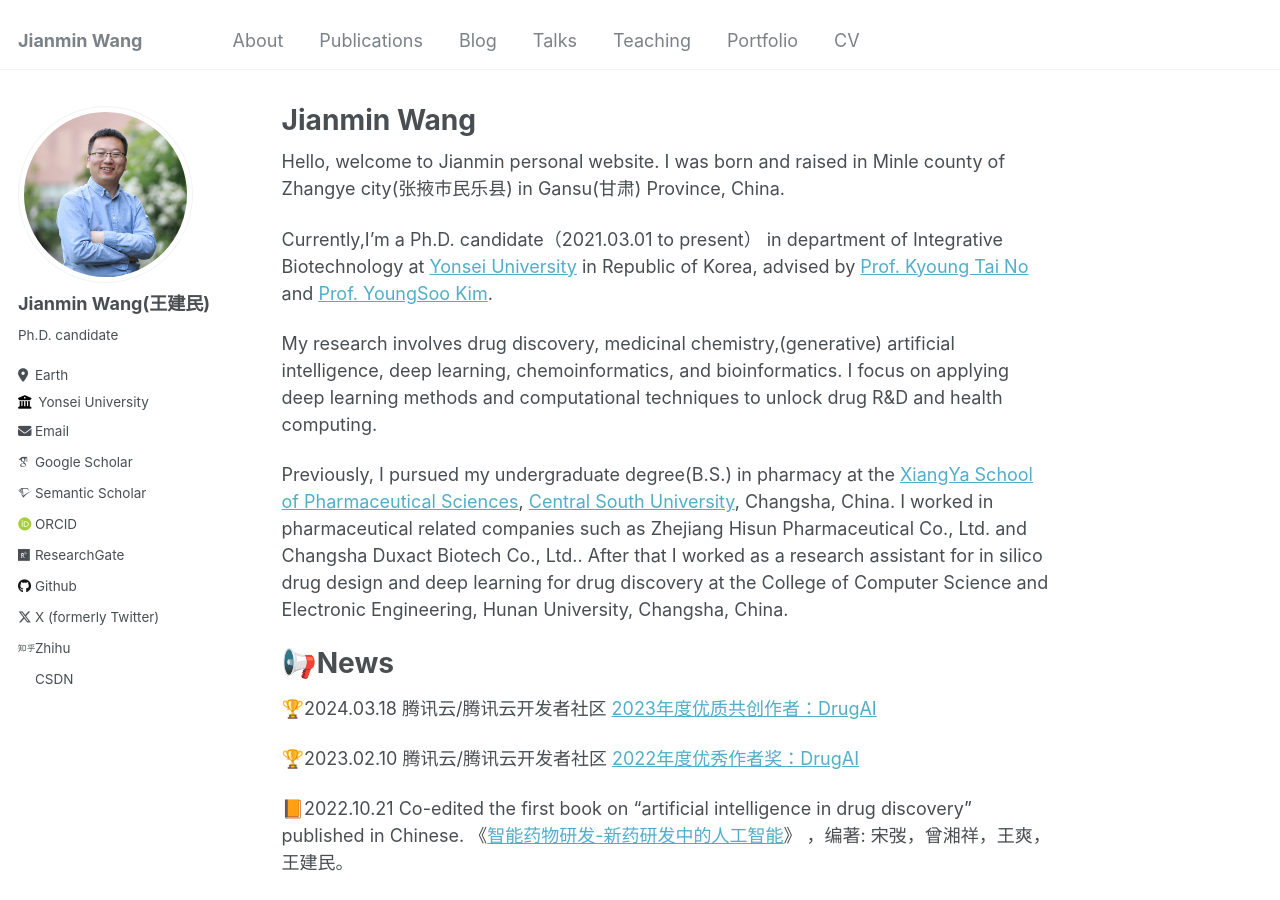
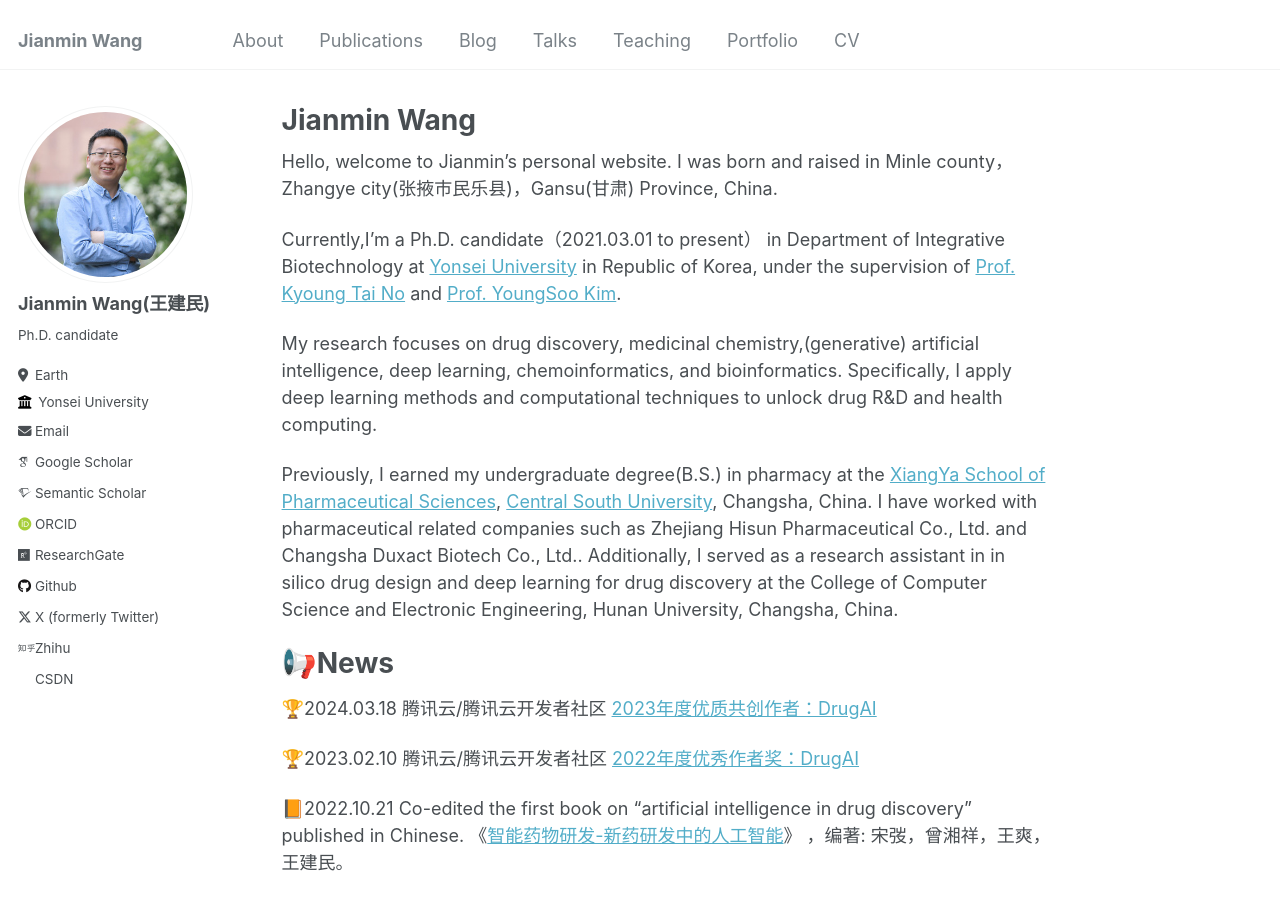
Before and after one commit to Jianmin2drugai/Jianmin2drugai.github.io, a Jekyll site: the page built from _pages/about.md, in a window 1280 px wide and 900 px high. Built offline with Jekyll 4.4.1, drawn with Linux system fonts in a browser that asks for light colours; some web fonts are replaced.

Commit message:
Update about.md

```diff
--- a/_pages/about.md
+++ b/_pages/about.md
@@ -7,13 +7,13 @@ redirect_from:
   - /about.html
 ---
 
-Hello, welcome to Jianmin personal website. I was born and raised in Minle county of Zhangye city(张掖市民乐县) in Gansu(甘肃) Province, China.
+Hello, welcome to Jianmin's personal website. I was born and raised in Minle county，Zhangye city(张掖市民乐县)，Gansu(甘肃) Province, China.
 
-Currently,I'm a Ph.D. candidate（2021.03.01 to present） in department of Integrative Biotechnology at <a href="https://www.yonsei.ac.kr/en_sc/">Yonsei University</a> in Republic of Korea, advised by <a href="https://www.csblab.or.kr/">Prof. Kyoung Tai No</a> and <a href="https://chembio.yonsei.ac.kr/">Prof. YoungSoo Kim</a>.
+Currently,I'm a Ph.D. candidate（2021.03.01 to present） in Department of Integrative Biotechnology at <a href="https://www.yonsei.ac.kr/en_sc/">Yonsei University</a> in Republic of Korea, under the supervision of <a href="https://www.csblab.or.kr/">Prof. Kyoung Tai No</a> and <a href="https://chembio.yonsei.ac.kr/">Prof. YoungSoo Kim</a>.
 
-My research involves drug discovery, medicinal chemistry,(generative) artificial intelligence, deep learning, chemoinformatics, and bioinformatics. I focus on applying deep learning methods and computational techniques to unlock drug R&D and health computing.
+My research focuses on drug discovery, medicinal chemistry,(generative) artificial intelligence, deep learning, chemoinformatics, and bioinformatics. Specifically, I apply deep learning methods and computational techniques to unlock drug R&D and health computing.
 
-Previously, I pursued my undergraduate degree(B.S.) in pharmacy at the <a href="https://yxy.csu.edu.cn/">XiangYa School of Pharmaceutical Sciences</a>, <a href="https://www.csu.edu.cn/">Central South University</a>, Changsha, China. I worked in pharmaceutical related companies such as Zhejiang Hisun Pharmaceutical Co., Ltd. and Changsha Duxact Biotech Co., Ltd.. After that I worked as a research assistant for in silico drug design and deep learning for drug discovery at the College of Computer Science and Electronic Engineering, Hunan University, Changsha, China.
+Previously, I earned my undergraduate degree(B.S.) in pharmacy at the <a href="https://yxy.csu.edu.cn/">XiangYa School of Pharmaceutical Sciences</a>, <a href="https://www.csu.edu.cn/">Central South University</a>, Changsha, China. I have worked with pharmaceutical related companies such as Zhejiang Hisun Pharmaceutical Co., Ltd. and Changsha Duxact Biotech Co., Ltd.. Additionally, I served as a research assistant in in silico drug design and deep learning for drug discovery at the College of Computer Science and Electronic Engineering, Hunan University, Changsha, China.
 
 &#x1F4E2;News
 ======
```
